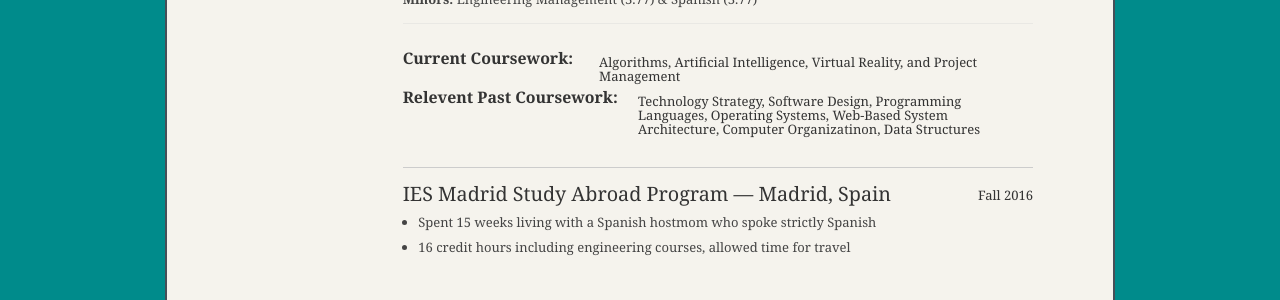
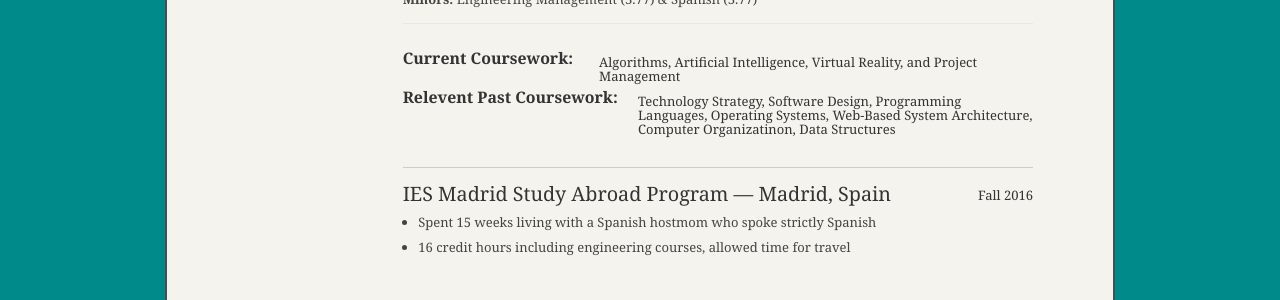
Before and after one commit to danielchines/danielchines.github.io, a Jekyll site: the page built from index.html, in a window 1280 px wide and 1400 px high, scrolled down 1830 px. Shown: the part 150-450 px from the top of the window. Built offline with Jekyll 4.4.1, drawn with Linux system fonts in a browser that asks for light colours.

Commit message:
Update resume.css

```diff
--- a/_includes/css/resume.css
+++ b/_includes/css/resume.css
@@ -54,7 +54,7 @@ a#pdf:hover { background: #222; }
 .education ul { margin-top: 0.75em; }
 .coursework { position: relative; margin-bottom: 1em; padding-bottom: 1em; margin-top: 2em; }
 .education .coursework h3 { width: 222px; float: left; font-weight: bold; }
-.education .coursework h4 { position: absolute; padding-right: 39px; width: 393px; }
+.education .coursework h4 { position: absolute; width: 393px; }
 .coursework .last { padding-bottom: 4em; }
 
 /* //-- Experience/Jobs -- */
```
